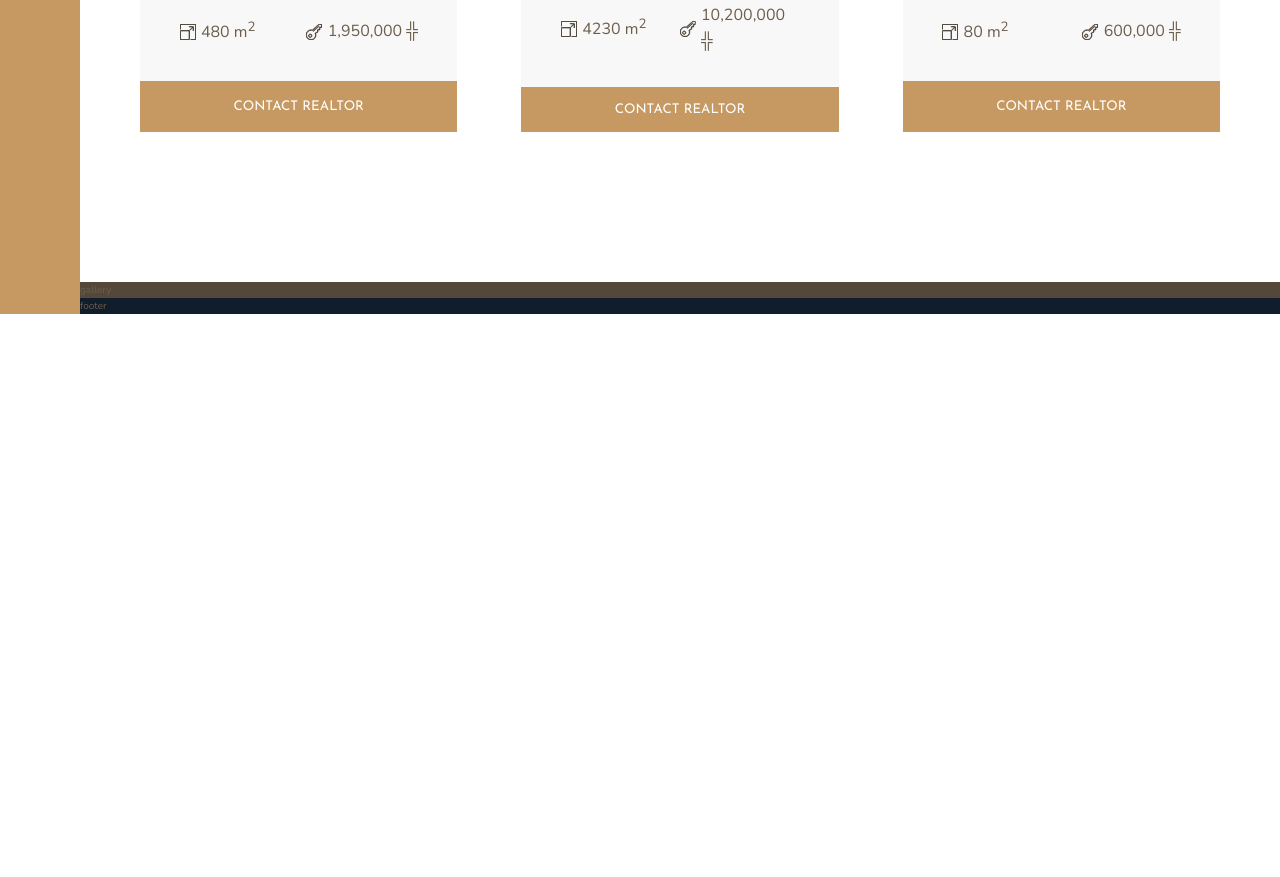
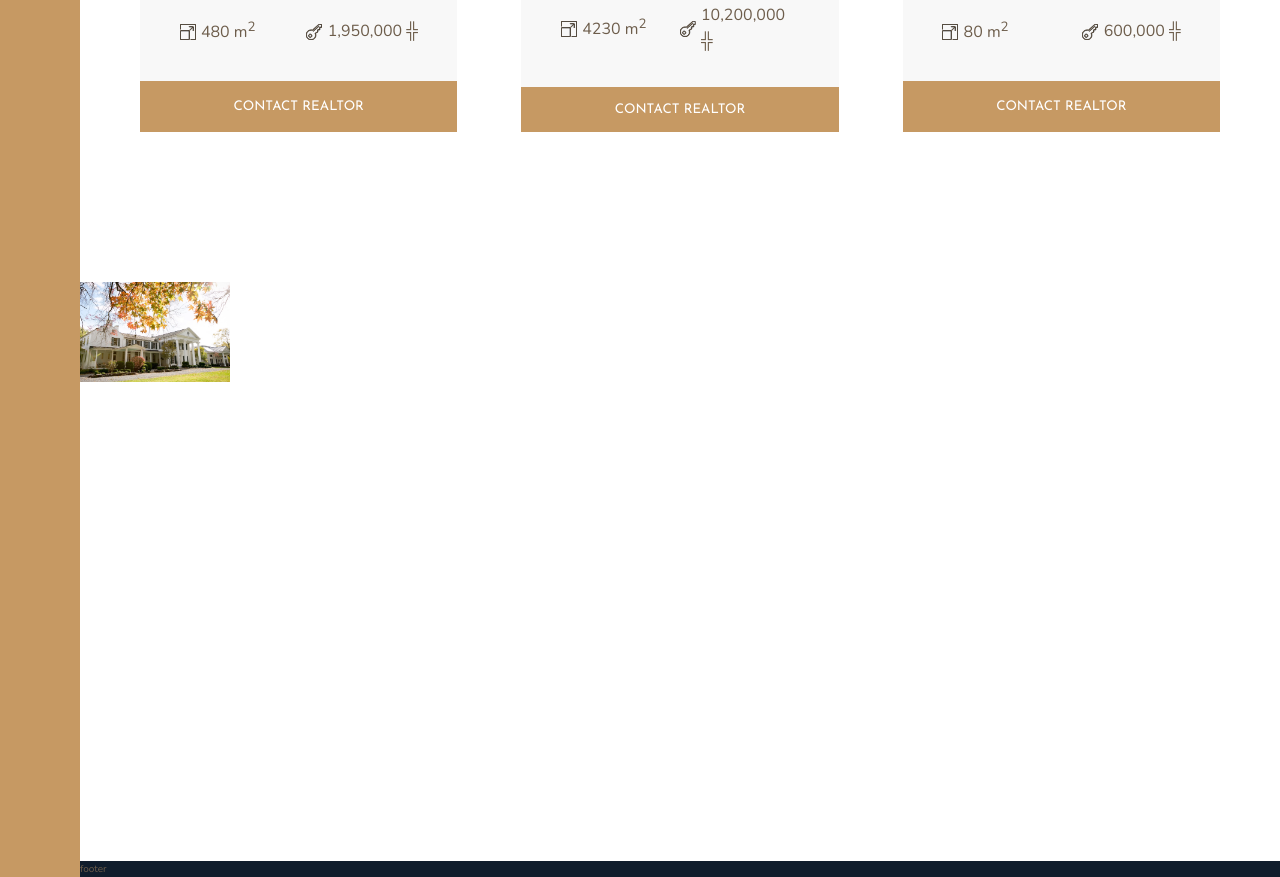
Before and after one commit to Beschuetzer/CSS-Grid, a website: page index.html in a window 1280 px wide. Shown: the part 2815-3692 px from the top of the page. Before the commit the page ends 3129 px from the top, so only its background shows below. Drawn offline with nearby package versions, Linux system fonts and the light colour scheme.

```diff
--- a/index.html
+++ b/index.html
@@ -290,7 +290,7 @@
             </div>
         </section>
         <section class="gallery">
-            gallery
+            <img src="img/gal-1.jpeg" alt="Gallery Image 1" class="gallery__img">
         </section>
         <footer class="footer">
             footer
--- a/sass/_gallery.scss
+++ b/sass/_gallery.scss
@@ -1,4 +1,11 @@
 .gallery {
-    background-color: $color-grey-dark-1;
     grid-column: full-start / full-end;
+    display: grid;
+    grid-template-columns: repeat(8, 1fr);
+    grid-template-rows: repeat(7, 6.47vw);
+
+    &__img {
+        width: 100%;
+    }
+
 }
```
Also changed, not shown: css/style.css, 3 other files.
